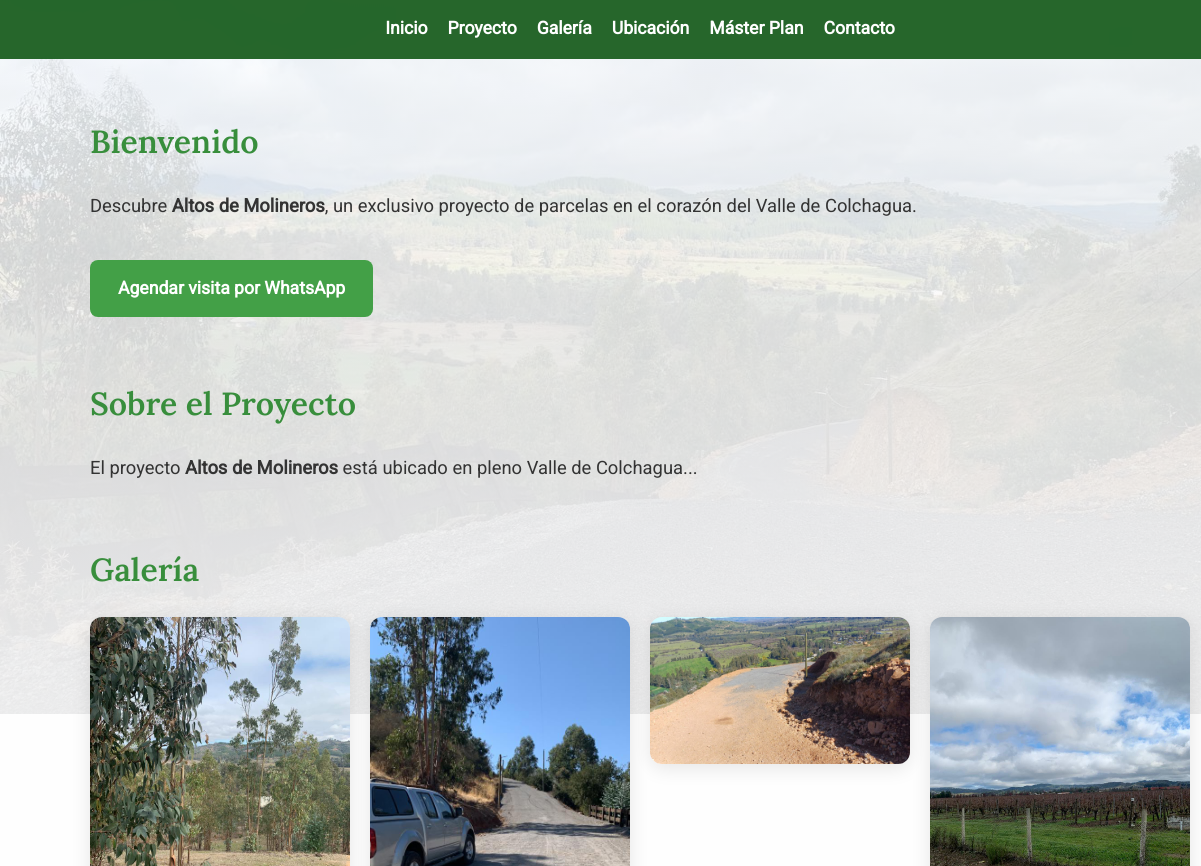
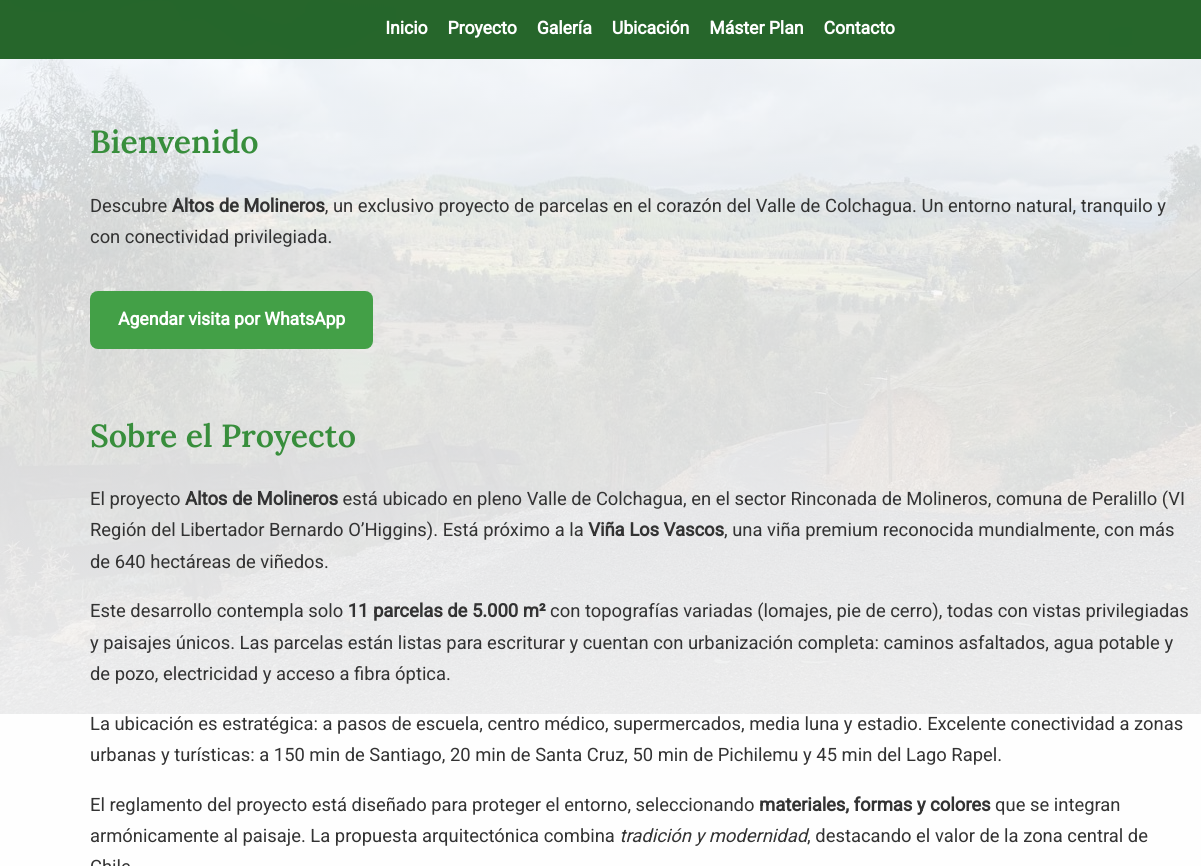
Before and after one commit to craulii/altos-molineros, a plain HTML site: page index.html in a window 1280 px wide. Shown: the part 86-952 px from the top of the page, 0-1201 px from the left. Drawn offline with nearby package versions, Linux system fonts and the light colour scheme.

Commit message:
hotfix: texto faltante

```diff
--- a/index.html
+++ b/index.html
@@ -41,18 +41,21 @@
     </nav>
   </header>
 
-  <main>
+   <main>
     <section id="inicio" data-aos="fade-up">
       <h2>Bienvenido</h2>
-      <p>Descubre <strong>Altos de Molineros</strong>, un exclusivo proyecto de parcelas en el corazón del Valle de Colchagua.</p>
+      <p>Descubre <strong>Altos de Molineros</strong>, un exclusivo proyecto de parcelas en el corazón del Valle de Colchagua. Un entorno natural, tranquilo y con conectividad privilegiada.</p>
       <a href="https://wa.me/56912345678" class="cta-button" target="_blank" rel="noopener">Agendar visita por WhatsApp</a>
     </section>
 
     <section id="proyecto" data-aos="fade-up">
       <h2>Sobre el Proyecto</h2>
-      <p>El proyecto <strong>Altos de Molineros</strong> está ubicado en pleno Valle de Colchagua...</p>
+      <p>El proyecto <strong>Altos de Molineros</strong> está ubicado en pleno Valle de Colchagua, en el sector Rinconada de Molineros, comuna de Peralillo (VI Región del Libertador Bernardo O’Higgins). Está próximo a la <strong>Viña Los Vascos</strong>, una viña premium reconocida mundialmente, con más de 640 hectáreas de viñedos.</p>
+      <p>Este desarrollo contempla solo <strong>11 parcelas de 5.000 m²</strong> con topografías variadas (lomajes, pie de cerro), todas con vistas privilegiadas y paisajes únicos. Las parcelas están listas para escriturar y cuentan con urbanización completa: caminos asfaltados, agua potable y de pozo, electricidad y acceso a fibra óptica.</p>
+      <p>La ubicación es estratégica: a pasos de escuela, centro médico, supermercados, media luna y estadio. Excelente conectividad a zonas urbanas y turísticas: a 150 min de Santiago, 20 min de Santa Cruz, 50 min de Pichilemu y 45 min del Lago Rapel.</p>
+      <p>El reglamento del proyecto está diseñado para proteger el entorno, seleccionando <strong>materiales, formas y colores</strong> que se integran armónicamente al paisaje. La propuesta arquitectónica combina <em>tradición y modernidad</em>, destacando el valor de la zona central de Chile.</p>
+      <p><strong>Altos de Molineros</strong> promueve soluciones habitacionales sustentables para primera o segunda vivienda, considerando casas con jardín, piscina, quincho y estacionamiento.</p>
     </section>
-
     <section id="galeria" data-aos="fade-up">
   <h2>Galería</h2>
   <div class="galeria">
```
